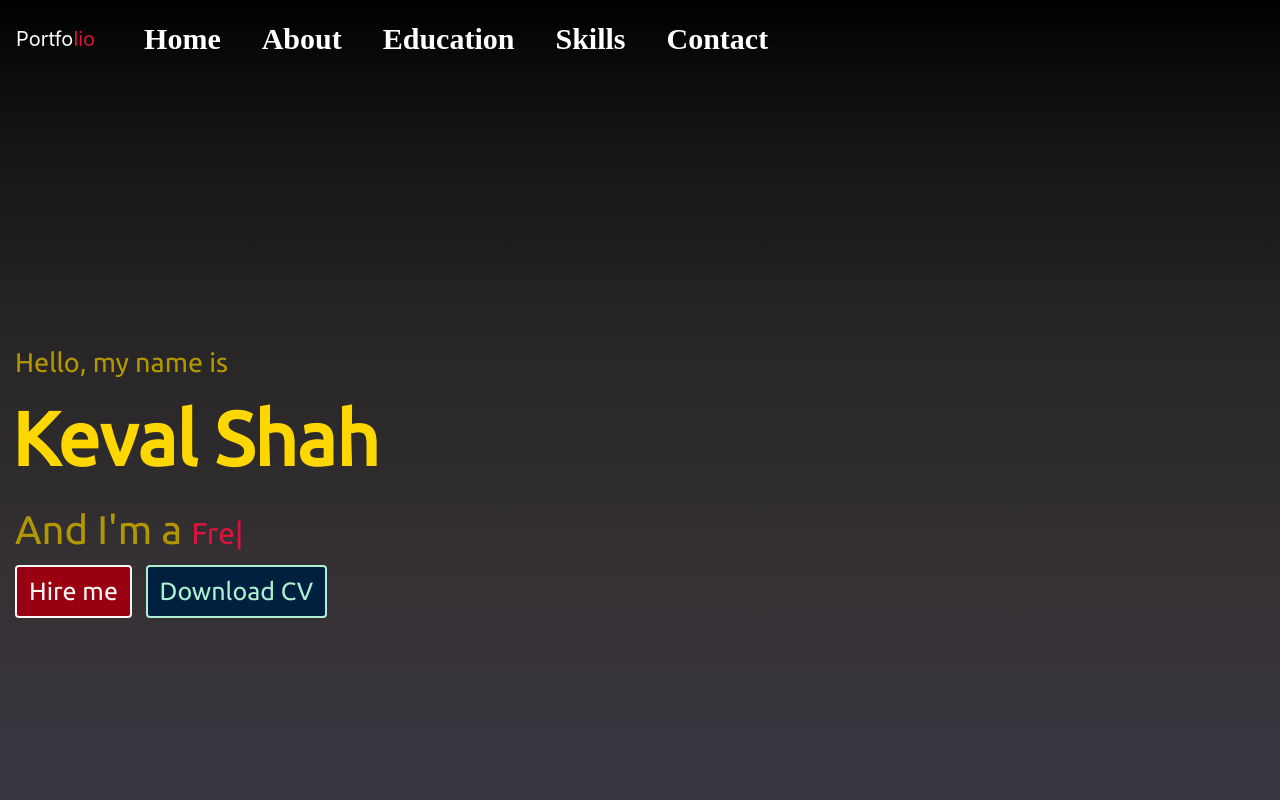
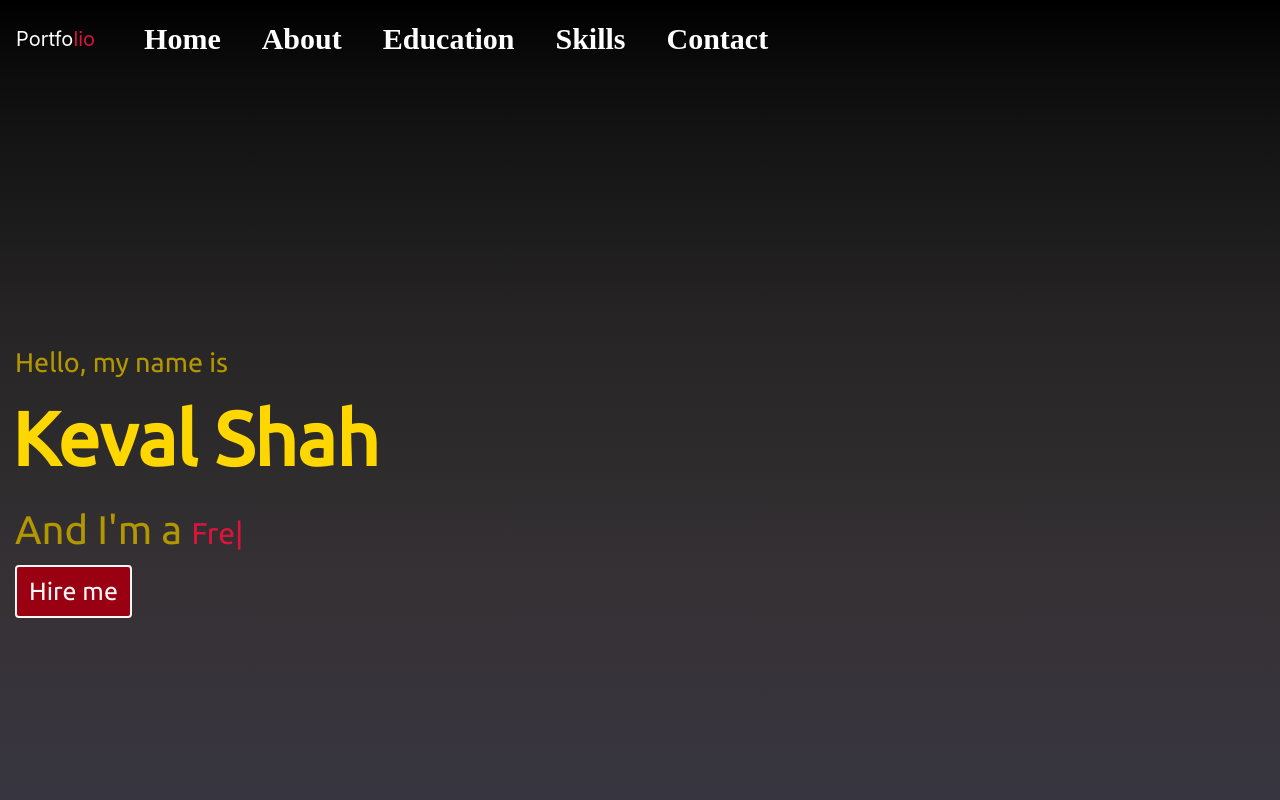
Before and after one commit to Keval2124/keval-Shah, a plain HTML site: page index.html in a window 1280 px wide. Shown: the top 800 px of the page. Drawn offline with nearby package versions, Linux system fonts and the light colour scheme; a web font is replaced by a local one.

Commit message:
Update index.html

```diff
--- a/index.html
+++ b/index.html
@@ -89,7 +89,7 @@
                   });
                </script>
                <a  href="#section5" class="btn" id="h">Hire me</a>
-               <a  href="#" class="btn" id="d">Download CV</a>
+               <!--<a  href="#" class="btn" id="d">Download CV</a>-->
            </div>
        </div>
    </section>
```
